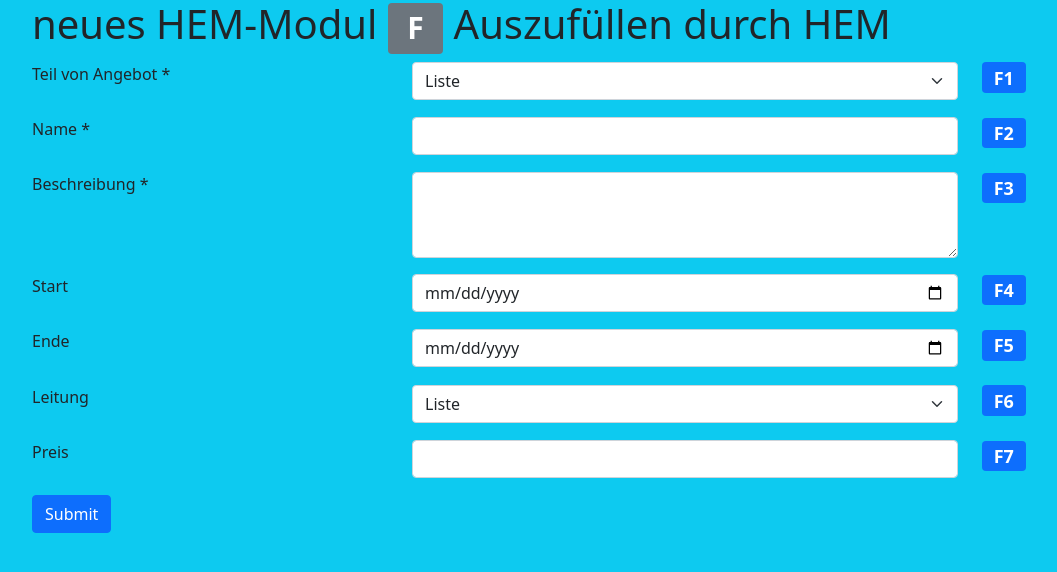
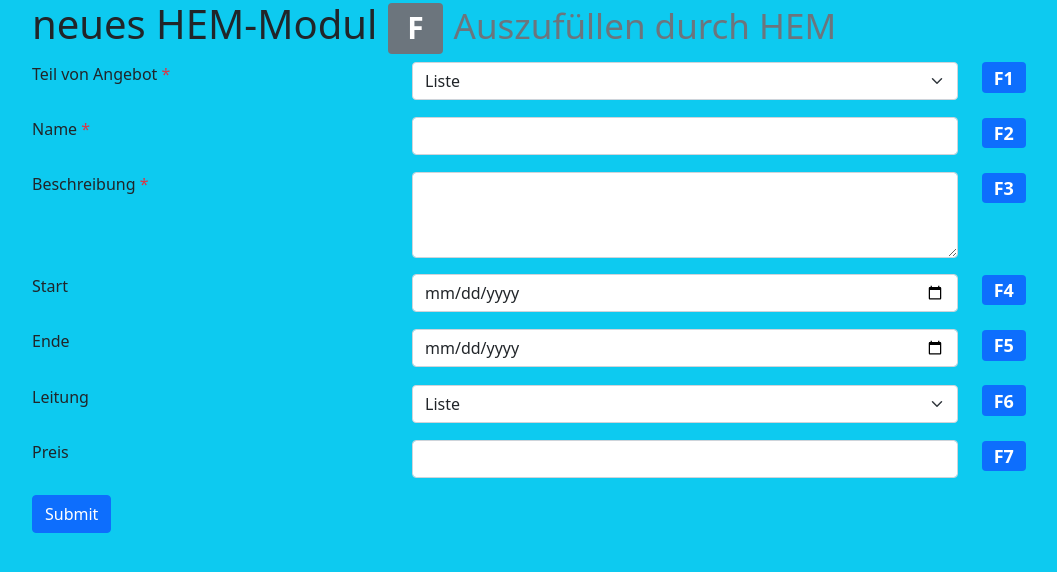
Before and after one commit to uelischmalz/webtech1, a plain HTML site: page index.html in a window 1280 px wide. Shown: the whole page, without its empty margins (50-1107 px from the left). Drawn offline with nearby package versions, Linux system fonts and the light colour scheme.

Commit message:
Update index.html
Added red asterisks

```diff
--- a/index.html
+++ b/index.html
@@ -18,14 +18,14 @@
     <div class="container">
 
       <div class="row">
-        <h1>neues HEM-Modul <span class="badge bg-secondary">F</span> Auszufüllen durch HEM</h1>
+        <h1>neues HEM-Modul <span class="badge bg-secondary">F</span> <small class="text-secondary">Auszufüllen durch HEM</small></h1>
       </div>
 
         <form>
           <div class="row mb-3">
             <!--LABEL-->
             <div class="col-4">
-              <label for="angebotsTeil">Teil von Angebot *</label>
+              <label for="angebotsTeil">Teil von Angebot <span class="text-danger"> *</span></label>
             </div>
             <!--FElD-->
             <div class="col-6">
@@ -45,7 +45,7 @@
           <div class="row mb-3">
             <!--LABEL-->
             <div class="col-4">
-                <label for="name" class="form-label">Name *</label>
+                <label for="name" class="form-label">Name <span class="text-danger"> *</span></label>
             </div>
             <!--FElD-->
             <div class="col-6">
@@ -60,7 +60,7 @@
           <div class="row mb-3">
             <!--LABEL-->
             <div class="col-4">
-                <label for="description" class="form-label">Beschreibung *</label>
+                <label for="description" class="form-label">Beschreibung <span class="text-danger"> *</span></label>
             </div>
             <!--FElD-->
             <div class="col-6">
```
